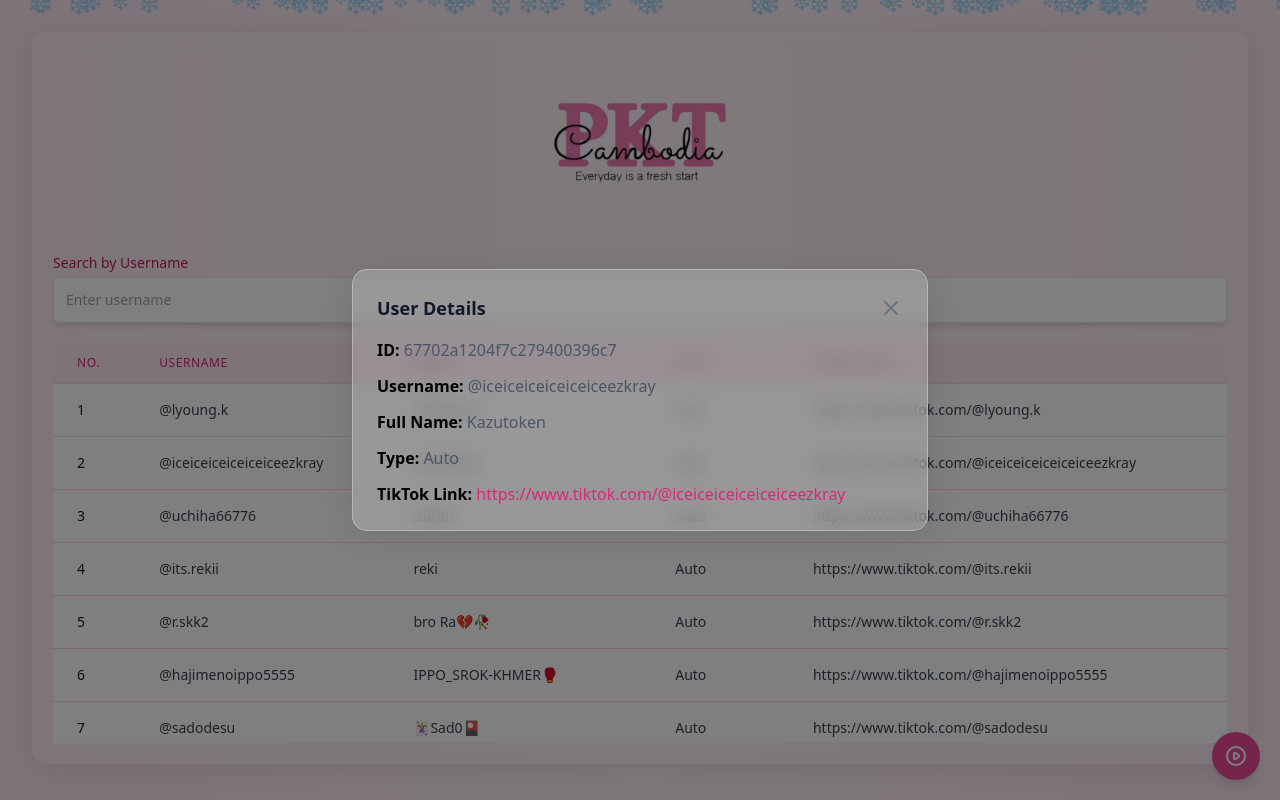
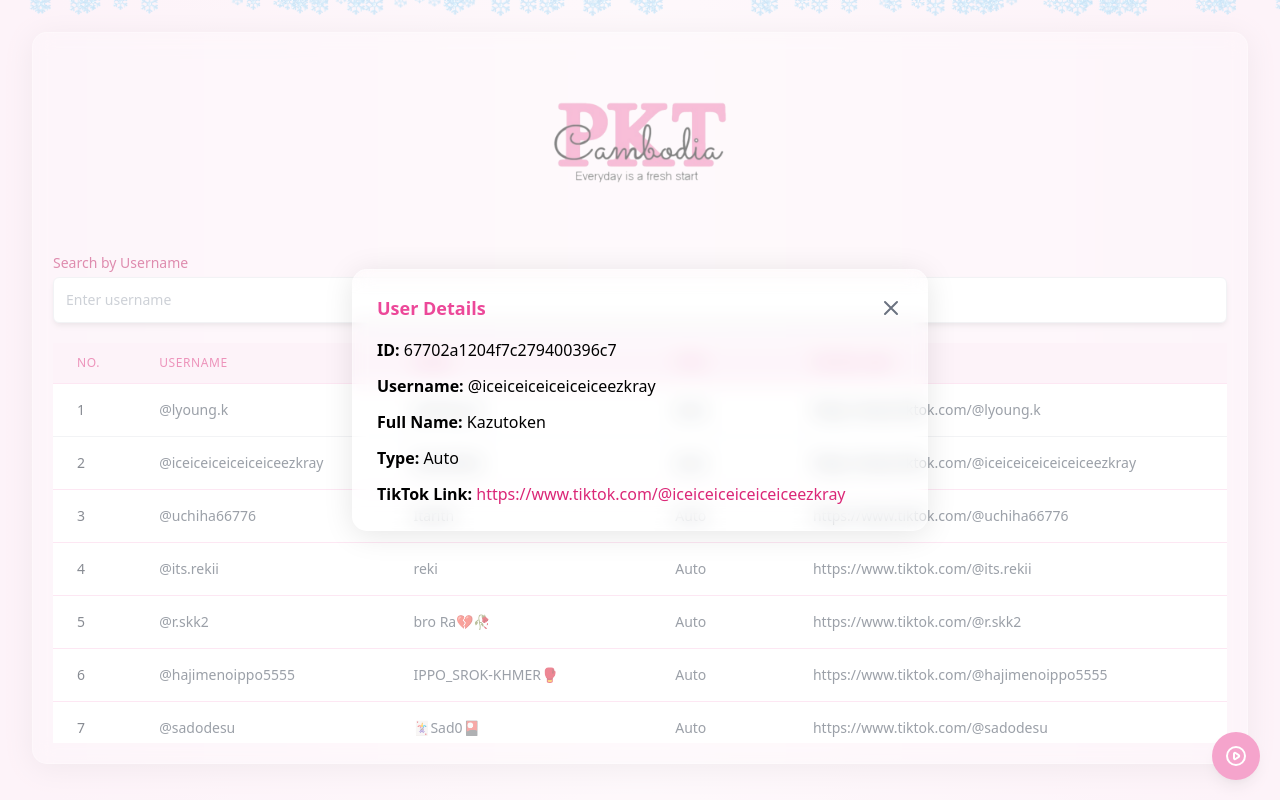
Before and after one commit to MengseuThoeng/PKT-GIVEAWAY, a plain HTML site: page index.html in a window 1280 px wide. Both pictures are taken after a click on the element 640 px from the left and 463 px from the top of the page. Drawn offline with nearby package versions, Linux system fonts and the light colour scheme.

Commit message:
first commit

```diff
--- a/index.html
+++ b/index.html
@@ -22,7 +22,7 @@
         left: 0;
         width: 100%;
         height: 100%;
-        background-color: rgba(0, 0, 0, 0.5);
+        background-color: rgba(255, 255, 255, 0.5);
         z-index: 50;
       }
 
@@ -138,7 +138,7 @@
     <div id="userModal" class="modal items-center justify-center">
       <div class="glass p-6 m-4 max-w-xl w-full">
         <div class="flex justify-between items-center mb-4">
-          <h3 class="text-lg font-semibold text-gray-900">User Details</h3>
+          <h3 class="text-lg font-semibold  text-pink-500">User Details</h3>
           <button
             onclick="closeModal()"
             class="text-gray-500 hover:text-gray-700"
@@ -160,23 +160,23 @@
         </div>
         <div id="modalContent" class="space-y-3">
           <p>
-            <span class="font-semibold">ID:</span>
-            <span id="modalId" class="text-gray-600"></span>
+            <span class="font-semibold ">ID:</span>
+            <span id="modalId" class=""></span>
           </p>
           <p>
-            <span class="font-semibold">Username:</span>
-            <span id="modalUsername" class="text-gray-600"></span>
+            <span class="font-semibold ">Username:</span>
+            <span id="modalUsername" class=""></span>
           </p>
           <p>
-            <span class="font-semibold">Full Name:</span>
-            <span id="modalFullName" class="text-gray-600"></span>
+            <span class="font-semibold ">Full Name:</span>
+            <span id="modalFullName" class=""></span>
           </p>
           <p>
-            <span class="font-semibold">Type:</span>
-            <span id="modalType" class="text-gray-600"></span>
+            <span class="font-semibold ">Type:</span>
+            <span id="modalType" class=""></span>
           </p>
           <p>
-            <span class="font-semibold">TikTok Link:</span>
+            <span class="font-semibold ">TikTok Link:</span>
             <a
               id="modalTikTokLink"
               href="#"
```
